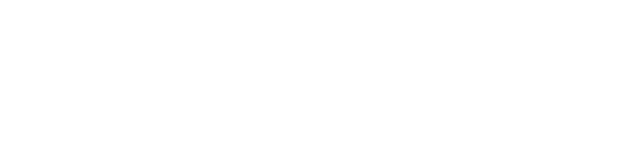
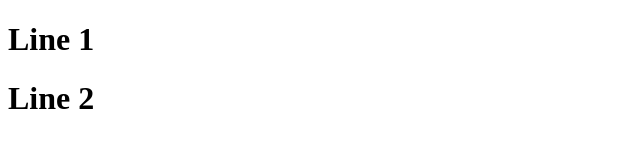
Before and after one commit to EmonHossain07/demo, a plain HTML site: page index.html in a window 1280 px wide. Shown: the whole page, without its empty margins (0-640 px from the left). Drawn offline with Linux system fonts and the light colour scheme.

Commit message:
This is Version 2

```diff
--- a/index.html
+++ b/index.html
@@ -7,6 +7,7 @@
     <title>Document</title>
 </head>
 <body>
-
+    <h1>Line 1</h1>
+    <h1>Line 2</h1>
 </body>
 </html>
```
